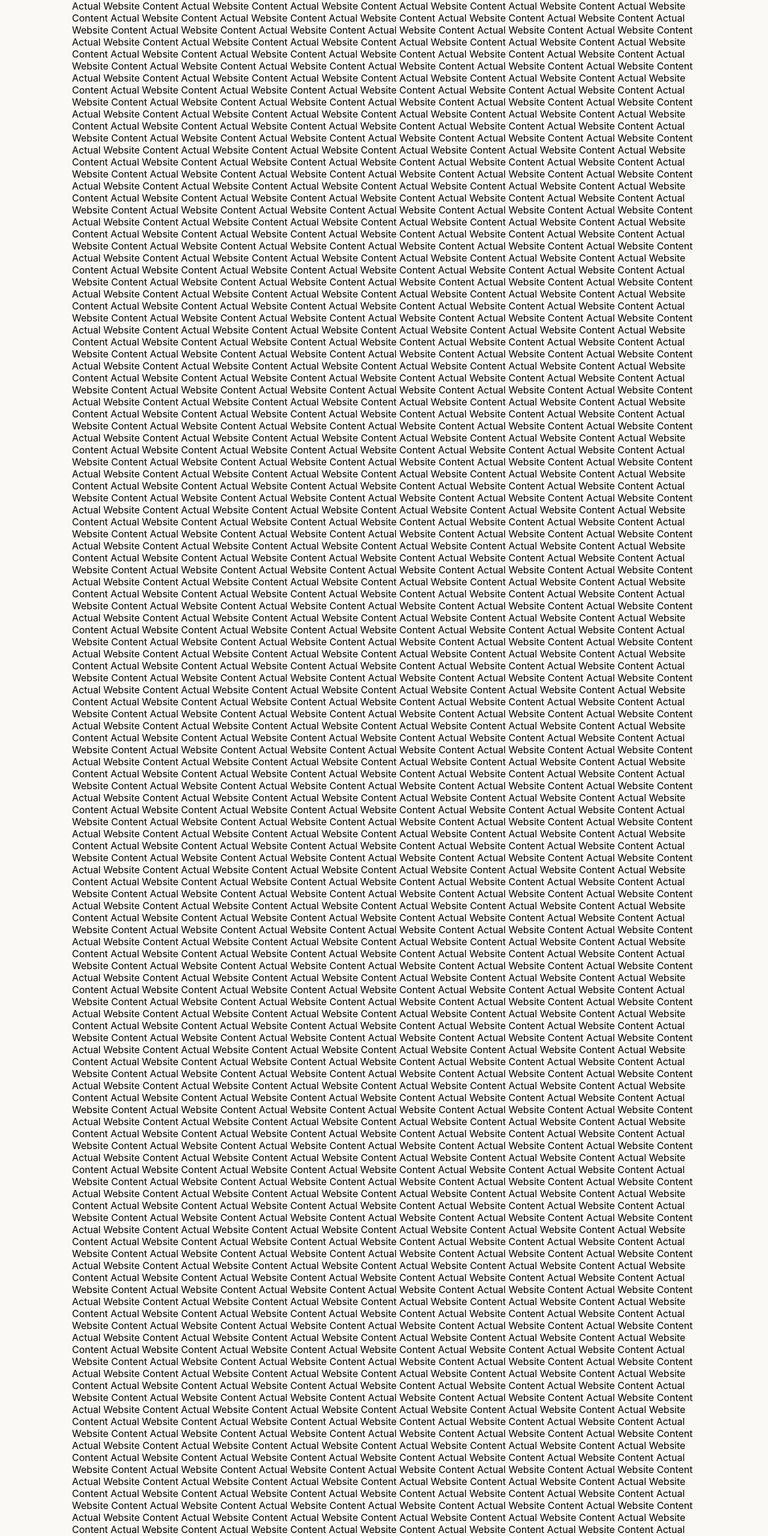
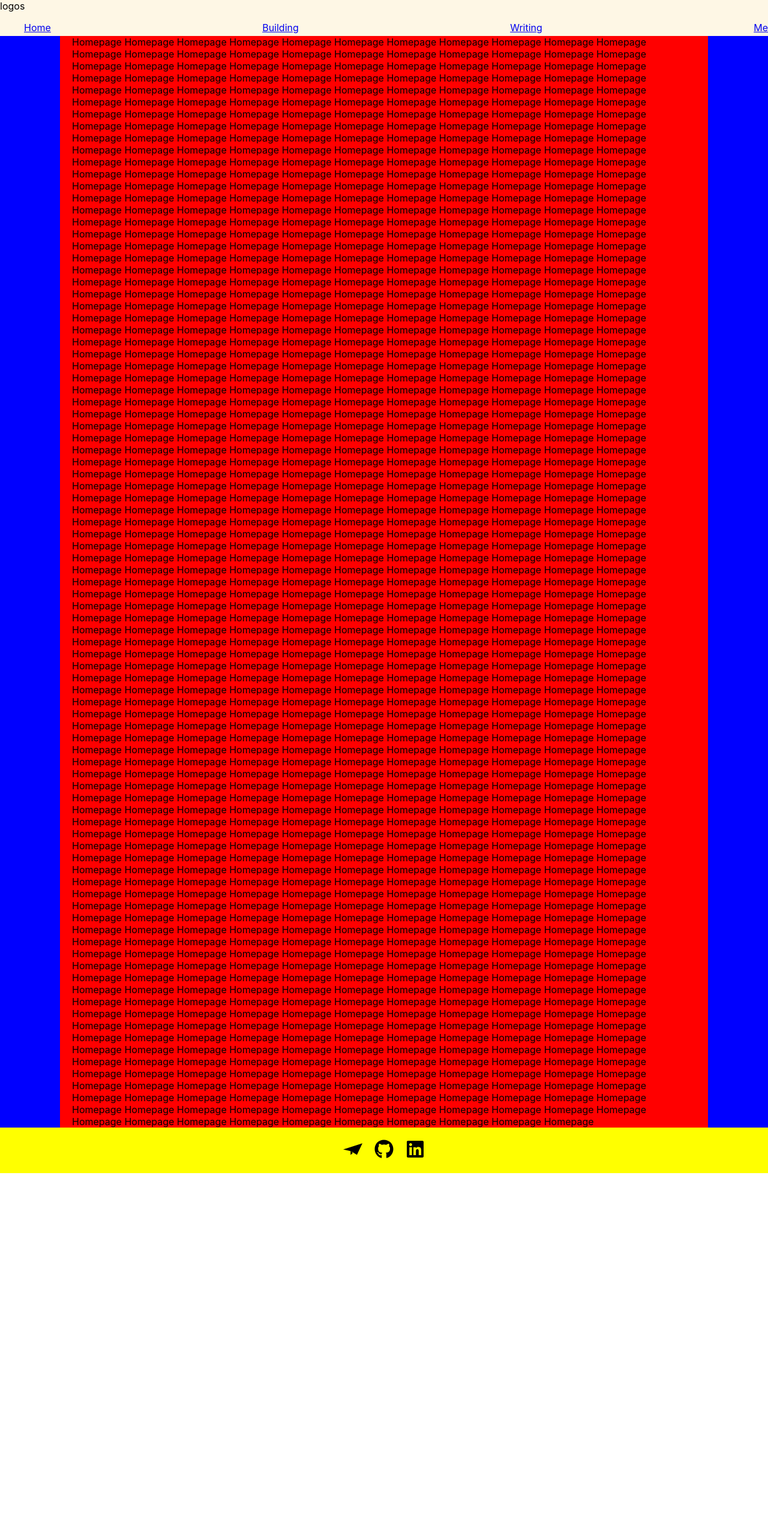
Before and after one commit to IvanYu327/ivanyu.ca, a React (Create React App) app: page / in a window 1280 px wide. Shown: the top 2561 px of the page at 60% size. After the commit the page ends 1956 px from the top, so only its background shows below. Built offline with nearby package versions, Linux system fonts and the light colour scheme.

Commit message:
footer and jank navbar

```diff
--- a/package.json
+++ b/package.json
@@ -10,8 +10,10 @@
     "@types/node": "^16.18.34",
     "@types/react": "^18.2.7",
     "@types/react-dom": "^18.2.4",
+    "@types/react-fontawesome": "^1.6.5",
     "react": "^18.2.0",
     "react-dom": "^18.2.0",
+    "react-icons": "^4.9.0",
     "react-router-dom": "^6.12.0",
     "react-scripts": "5.0.1",
     "styled-components": "^5.3.11",
--- a/src/App.tsx
+++ b/src/App.tsx
@@ -5,6 +5,9 @@ import styled, { keyframes, ThemeProvider } from "styled-components";
 import { theme } from "./shared/theme";
 
 import ErrorPage from "./pages/ErrorPage";
+import HomePage from "./pages/HomePage";
+import Navbar from "./components/Navbar";
+import Footer from "./components/Footer";
 
 const DO_ANIMATION = true;
 const TETRIS_UNIT_SQUARE = 10;
@@ -33,7 +36,6 @@ const App: React.FC = () => {
   return (
     <Router>
       <ThemeProvider theme={theme}>
-        <AppContainer>
         {DO_ANIMATION && (
           <>
             <TetrisContainer expanded={expanded}>
@@ -53,18 +55,19 @@ const App: React.FC = () => {
             <TetrisPiece expanded={expanded} />
           </>
         )}
-          <ContentWrapper showContent={showContent}>
-            {/* <Navbar /> */}
-            {"Actual Website Content ".repeat(1000)}
+        <AppContainer showContent={showContent}>
+          <Navbar />
+          <ContentWrapper>
+            {/* {"Actual Website Content ".repeat(1000)} */}
             <Routes>
               <Route path="/*" element={<ErrorPage />} />
-              {/* <Route path="/" element={<Home />} /> */}
+              <Route path="/" element={<HomePage />} />
               {/* <Route path="/about" element={<About />} /> */}
               {/* <Route path="/work" element={<Work />} /> */}
               {/* <Route path="/:projectName" element={<ProjectPage />} /> */}
             </Routes>
-            {/* <Footer /> */}
           </ContentWrapper>
+          <Footer />
         </AppContainer>
       </ThemeProvider>
     </Router>
@@ -73,16 +76,20 @@ const App: React.FC = () => {
 
 export default App;
 
-const AppContainer = styled.div`
+const AppContainer = styled.div<{ showContent: boolean }>`
   background-color: ${(props) => props.theme.background};
-`;
+  min-height: 100vh;
 
-const ContentWrapper = styled.div<{ showContent: boolean }>`
-  max-width: 1040px;
-  margin: auto;
   visibility: ${({ showContent }) => (showContent ? "visible" : "hidden")};
   opacity: ${({ showContent }) => (showContent ? 1 : 0)};
   transition: opacity ${FADE_TIME}ms, visibility ${FADE_TIME}ms;
+`;
+
+const ContentWrapper = styled.div`
+  background-color: red;
+  max-width: 1040px;
+  padding: 0 20px;
+  margin: auto;
 `;
 
 const tetrisAnimation = keyframes`
--- /dev/null
+++ b/src/components/Footer.tsx
@@ -0,0 +1,50 @@
+import React from "react";
+import { Link } from "react-router-dom";
+import { FaGithub, FaLinkedin } from "react-icons/fa";
+import { IoMdMail } from "react-icons/io";
+import { SiMinutemailer } from "react-icons/si";
+import styled from "styled-components";
+
+const FooterContainer = styled.div`
+  display: flex;
+  background: yellow;
+  justify-content: center;
+  //   align-items: center;
+  position: relative;
+  bottom: 0;
+  width: 100%;
+  padding: 20px 0;
+`;
+
+const SocialLink = styled(Link)`
+  margin: 0 10px;
+  color: black;
+  text-decoration: none;
+
+  &:hover {
+    color: #555; /* Customize the hover color as needed */
+  }
+`;
+
+const ICON_SIZE = 32;
+
+const Footer: React.FC = () => {
+  return (
+    <FooterContainer>
+      <SocialLink
+        to="mailto: i7yu@uwaterloo.ca?subject=Hi Ivan!"
+        target="_blank"
+      >
+        <SiMinutemailer size={ICON_SIZE} />
+      </SocialLink>
+      <SocialLink to="https://github.com/IvanYu327" target="_blank">
+        <FaGithub size={ICON_SIZE} />
+      </SocialLink>
+      <SocialLink to="https://www.linkedin.com/in/ivanyu327/" target="_blank">
+        <FaLinkedin size={ICON_SIZE} />
+      </SocialLink>
+    </FooterContainer>
+  );
+};
+
+export default Footer;
--- /dev/null
+++ b/src/components/Navbar.tsx
@@ -0,0 +1,52 @@
+import React, { useState } from "react";
+import { NavLink } from "react-router-dom";
+import styled from "styled-components";
+
+const Navbar = () => {
+  const [showNavbar, setShowNavbar] = useState(false);
+
+  const handleShowNavbar = () => {
+    setShowNavbar(!showNavbar);
+  };
+
+  return (
+    <NavbarContainer>
+      <div className="container">
+        <div className="logo">
+          {/* <Brand /> */}
+          logos
+        </div>
+        <div className="nav-elements">
+          <NavbarElements>
+            <li>
+              <NavLink to="/">Home</NavLink>
+            </li>
+            <li>
+              <NavLink to="/projects">Building</NavLink>
+            </li>
+            <li>
+              <NavLink to="/projects">Writing</NavLink>
+            </li>
+            <li>
+              <NavLink to="/about">Me</NavLink>
+            </li>
+          </NavbarElements>
+        </div>
+      </div>
+    </NavbarContainer>
+  );
+};
+
+export default Navbar;
+
+const NavbarContainer = styled.div`
+  height: 60px;
+  background-color: #fef7e5;
+  position: relative;
+`;
+
+const NavbarElements = styled.ul`
+  display: flex;
+  justify-content: space-between;
+  list-style-type: none;
+`;
--- /dev/null
+++ b/src/pages/HomePage.tsx
@@ -0,0 +1,7 @@
+import React from "react";
+
+const HomePage = () => {
+  return <div>{"Homepage ".repeat(1000)}</div>;
+};
+
+export default HomePage;
--- a/src/shared/theme.ts
+++ b/src/shared/theme.ts
@@ -1,4 +1,4 @@
 export const theme = {
-  background: "#FAF9F6",
+  background: "blue", //"#FAF9F6",
   tetrisColor: "#4C4E52",
 };
```
Also changed, not shown: src/pages/ErrorPage.tsx (renamed from src/pages/ErrorPage.js), 1 other file (tests, documents, lock files or other folders). Lines whose indentation alone changed are shown as unchanged.
